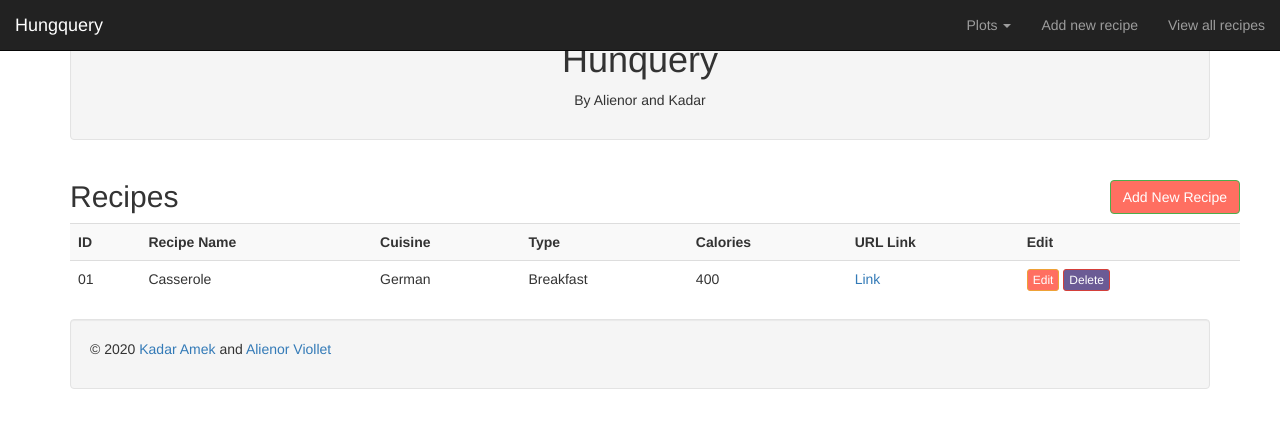
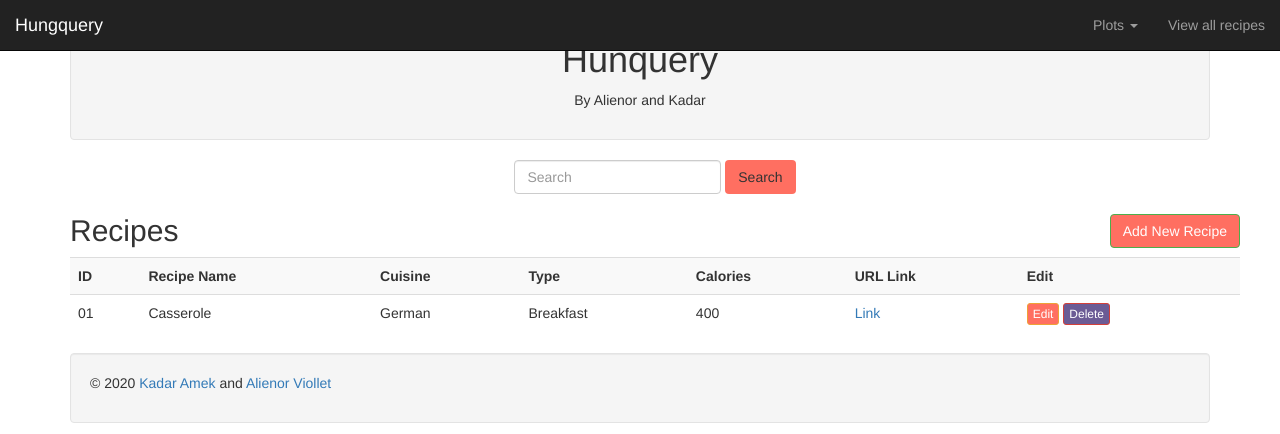
Before and after one commit to goldenMJ/Hungquery, a Flask app: page / in a window 1280 px wide. Shown: the top 434 px of the page. Run offline with Flask 2, Linux system fonts and the light colour scheme; some libraries are stand-ins or nearby versions.

Commit message:
add search field

```diff
--- a/templates/index.html
+++ b/templates/index.html
@@ -50,9 +50,6 @@
                                 </li>
                             </ul>
                         </li>
-                        <li>
-                            <a href="addnew.html">Add new recipe</a>
-                            </li>
                             <li>
                             <a href="/addnew.html">View all recipes</a>
                         </li>
@@ -75,7 +72,12 @@
     </div>
 
 <div class="container">
-
+    <div align="center">
+        <form class="form-inline my-2 my-lg-0">
+            <input class="form-control mr-sm-2" type="search" placeholder="Search" aria-label="Search">
+            <button class="btn btn-outline-success my-2 my-sm-0" style=background-color:#FF6F61 type="submit">Search</button>
+        </form>
+    </div>
     <div class="row">
         <div class="col md-12">
             <h2>Recipes <button style=background-color:#FF6F61 type="button"  class="btn btn-success pull-right" data-toggle = "modal" data-target="#mymodal" onclick="window.location.href='/addnew'">Add New Recipe</button></h2>
```
